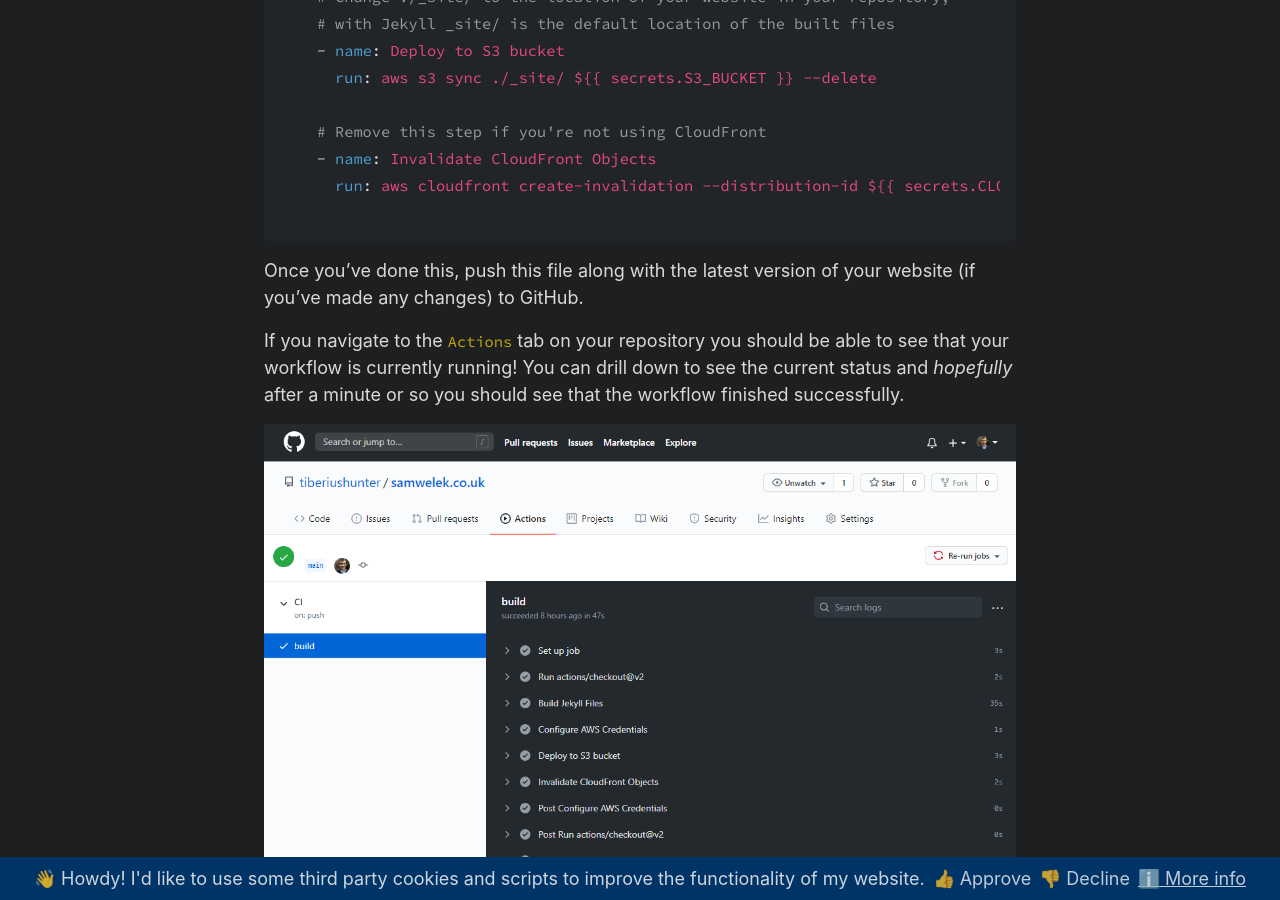
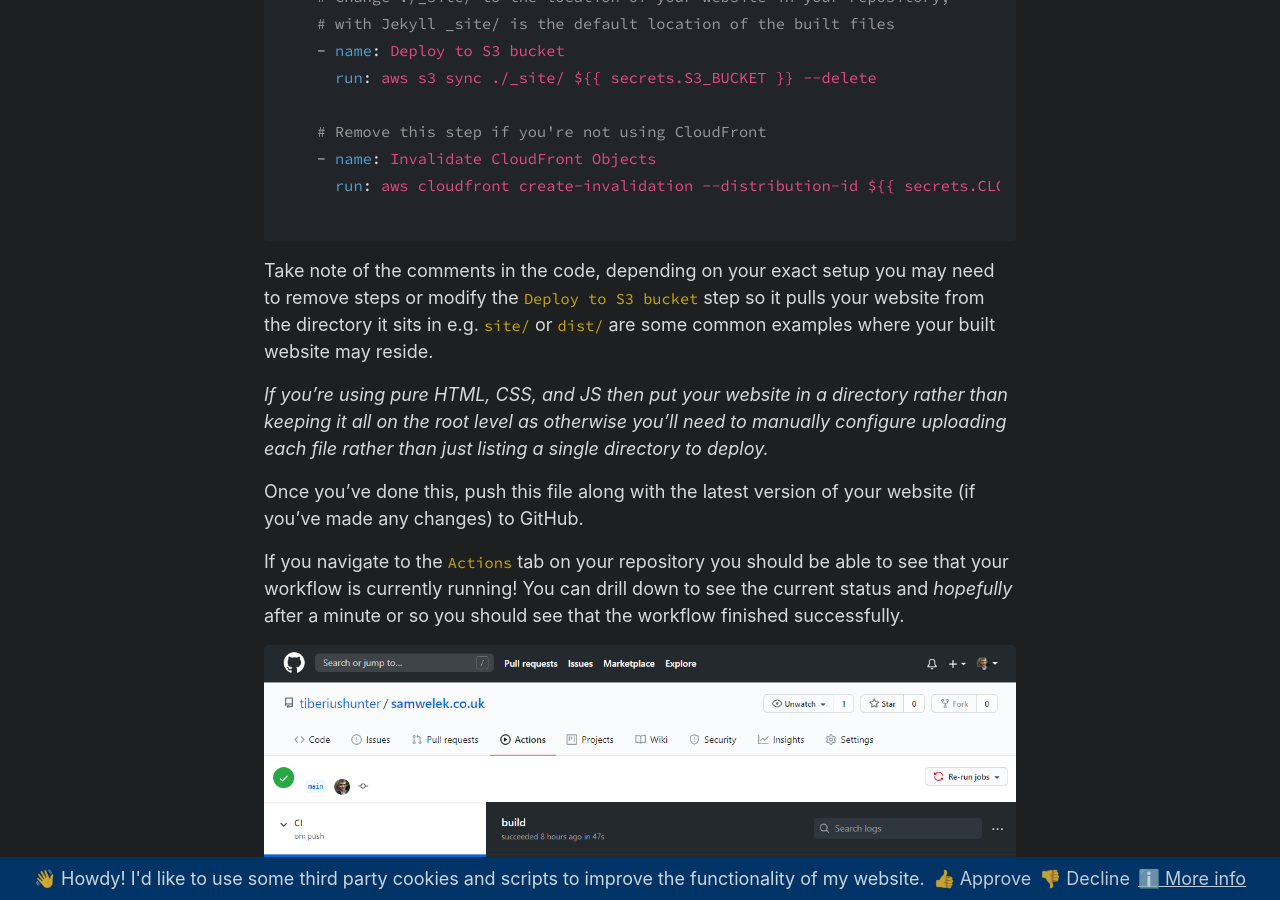
Before and after one commit to tiberiushunter/samwelek.co.uk, a Jekyll site: the page built from _posts/blog/2020-10-05-how-to-host-your-static-website-on-aws-with-github-actions.md, in a window 1280 px wide and 900 px high, scrolled down 15602 px. Built offline with Jekyll 4.4.1, drawn with Linux system fonts in a browser that asks for light colours; emoji names are drawn with the system emoji font; some of the changed text lies outside the part shown.

Commit message:
Fixing a few typos and adding a section about going through the main.yml file on the AWS hosting post

````diff
--- a/_posts/blog/2020-10-05-how-to-host-your-static-website-on-aws-with-github-actions.md
+++ b/_posts/blog/2020-10-05-how-to-host-your-static-website-on-aws-with-github-actions.md
@@ -107,7 +107,7 @@
 
 If you **are** going to be using a CloudFront Distribution then you can leave the default options set for this bucket and just click `Next` on the setup pages until you finish creating the bucket.
 
-If you **are not** going to be using CloudFront Distribution, then on `Step 3: Set permissions` un-check the top checkbox labelled `Block all `*`public`*` access`.
+If you **are not** going to be using a CloudFront Distribution, then on `Step 3: Set permissions` un-check the top checkbox labelled `Block all `*`public`*` access`.
 
 #### Setting your S3 Bucket up for Static Website Hosting
 
@@ -127,7 +127,7 @@
 
 Navigate to the CloudFront Dashboard by going back to the AWS Management Console and finding the CloudFront option or by searching for `CloudFront` on the search bar just as we did in the previous sections.
 
-Next click on `Create Distribution` and on the following screen click `Get Started` below the Web option.
+Next, click on `Create Distribution` and on the following screen click `Get Started` below the Web option.
 
 ![AWS CloudFront Part 1](/assets/images{{ page.url }}AWS8.png)
 
@@ -135,7 +135,7 @@
 
 ![AWS CloudFront Part 2](/assets/images{{ page.url }}AWS9.png)
 
-Next select `Yes` for `Restrict Bucket Access`.
+Next, select `Yes` for `Restrict Bucket Access`.
 
 Under the `Default Cache Behavior Settings` section select `Redirect HTTP to HTTPS`.
 
@@ -212,7 +212,7 @@
 
 *Note: If you're not using CloudFront then you can omit the* `CLOUDFRONT_DIST_ID`.
 
-To add these secrets you'll need to navigate to the Secrets page for your GitHub repository which can be found under the Settings tab as shown below:
+To add these secrets you'll need to navigate to the `Secrets` page for your GitHub repository which can be found under the `Settings` tab as shown below:
 
 ![GitHub Secrets](/assets/images{{ page.url }}GitHub1.png)
 
@@ -259,6 +259,10 @@
 
 ```
 
+Take note of the comments in the code, depending on your exact setup you may need to remove steps or modify the `Deploy to S3 bucket` step so it pulls your website from the directory it sits in e.g. `site/` or `dist/` are some common examples where your built website may reside.
+
+*If you're using pure HTML, CSS, and JS then put your website in a directory rather than keeping it all on the root level as otherwise you'll need to manually configure uploading each file rather than just listing a single directory to deploy.*
+
 Once you've done this, push this file along with the latest version of your website (if you've made any changes) to GitHub.
 
 If you navigate to the `Actions` tab on your repository you should be able to see that your workflow is currently running! You can drill down to see the current status and *hopefully* after a minute or so you should see that the workflow finished successfully.
````
